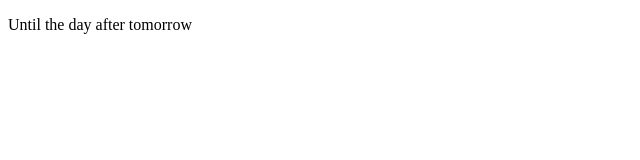
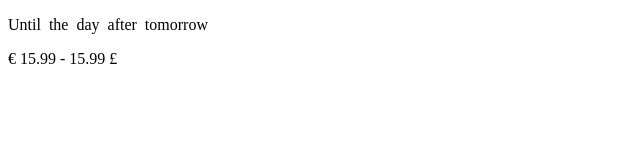
Before and after one commit to alexanderdelfim/course-html5, a plain HTML site: page unit-one/archive.html in a window 1280 px wide. Shown: the whole page, without its empty margins (0-640 px from the left). Drawn offline with Linux system fonts and the light colour scheme.

Commit message:
Using the entity &nbsp and special characters

```diff
--- a/unit-one/archive.html
+++ b/unit-one/archive.html
@@ -11,6 +11,7 @@
     </head>
     <body>
     <!-- BODY - onde fica o corpo do site -->
-        <p>Until the day after tomorrow</p>
+        <p>Until &nbsp;the &nbsp;day &nbsp;after &nbsp;tomorrow</p>
+        <p>&euro; 15.99 - 15.99 &pound;</p>
     </body>
 </html>
```
